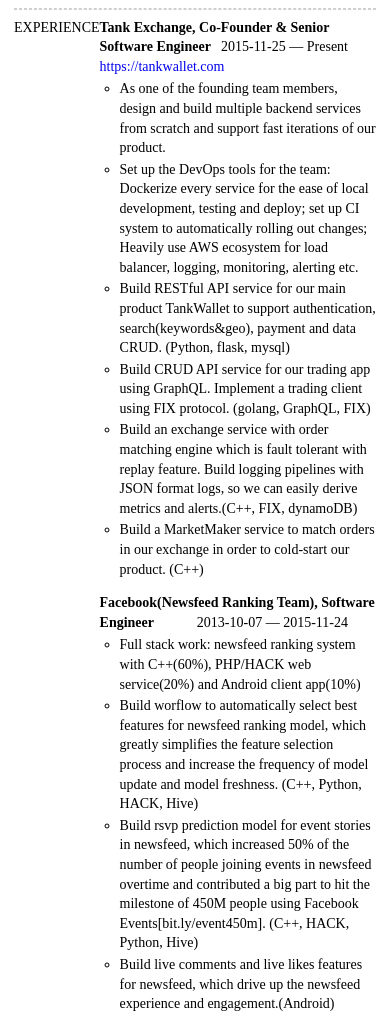
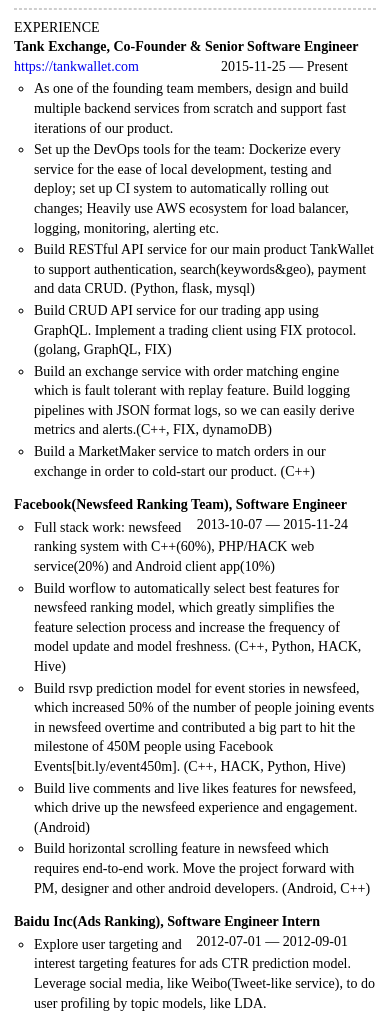
Before and after one commit to teloon/cv, a website: page index.html in a window 390 px wide. Shown: the part 55-1072 px from the top of the page. Drawn offline with Linux system fonts and the light colour scheme.

Commit message:
disable flexbox which seems more small screen friendly

```diff
--- a/index.html
+++ b/index.html
@@ -55,7 +55,6 @@
 }
 
 .sectionBlock {
-  display: flex;
   width: 100%;
 }
 
@@ -235,7 +234,7 @@
 			<div class="jobBlock">
 	      <div class='blockHeader'>
 	        <span class='title'>
-	          Baidu Inc, Software Engineer Intern (Ads Ranking)
+	          Baidu Inc(Ads Ranking), Software Engineer Intern
 	        </span>
 	        <span class='date'>
 	          2012-07-01 &mdash; 2012-09-01
--- a/style.css
+++ b/style.css
@@ -45,7 +45,6 @@
 }
 
 .sectionBlock {
-  display: flex;
   width: 100%;
 }
 
```
